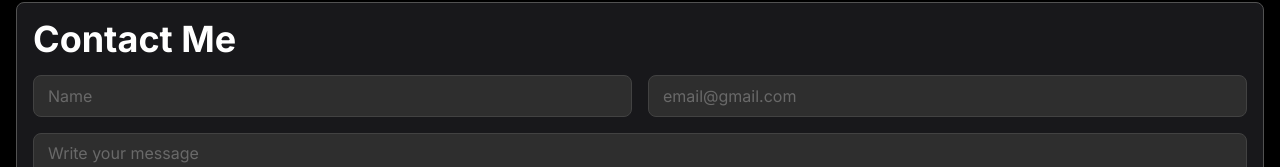
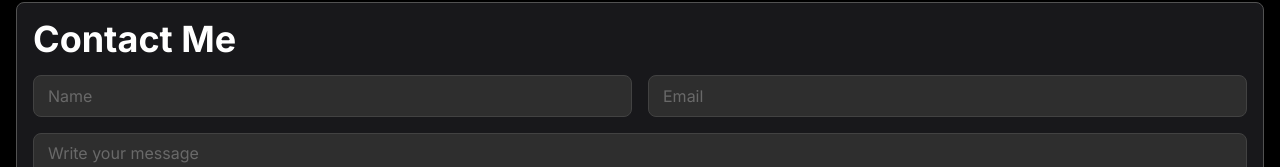
Before and after one commit to tahirabbas11/portfolio-web, a Next.js app: page / in a window 1280 px wide. Shown: the part 2205-2372 px from the top of the page. Built offline with nearby package versions, Linux system fonts and the light colour scheme.

Commit message:
error handling and form reset

```diff
--- a/src/components/contactform.tsx
+++ b/src/components/contactform.tsx
@@ -43,16 +43,16 @@ export default function ContactForm({ Page }: { Page: string }) {
         background: currentTheme === "dark" ? "#2E2E2E" : "white",
         confirmButtonColor: "#EAB305",
         color: currentTheme === "dark" ? "white" : "black",
-      });
+      }).then(() => form.reset());
     } catch (error) {
       Swal.fire({
         icon: "error",
-        title: "Oops...",
+        title: "Error",
         text: "Something went wrong!",
         background: currentTheme === "dark" ? "#2E2E2E" : "white",
         confirmButtonColor: "#EAB305",
         color: currentTheme === "dark" ? "white" : "black",
-      });
+      }).then(() => form.reset());
     }
   };
 
@@ -81,7 +81,7 @@ export default function ContactForm({ Page }: { Page: string }) {
           />
           <TextInput
             // label="Email"
-            placeholder="email@gmail.com"
+            placeholder="Email"
             type="email"
             radius="md"
             size="md"
```
